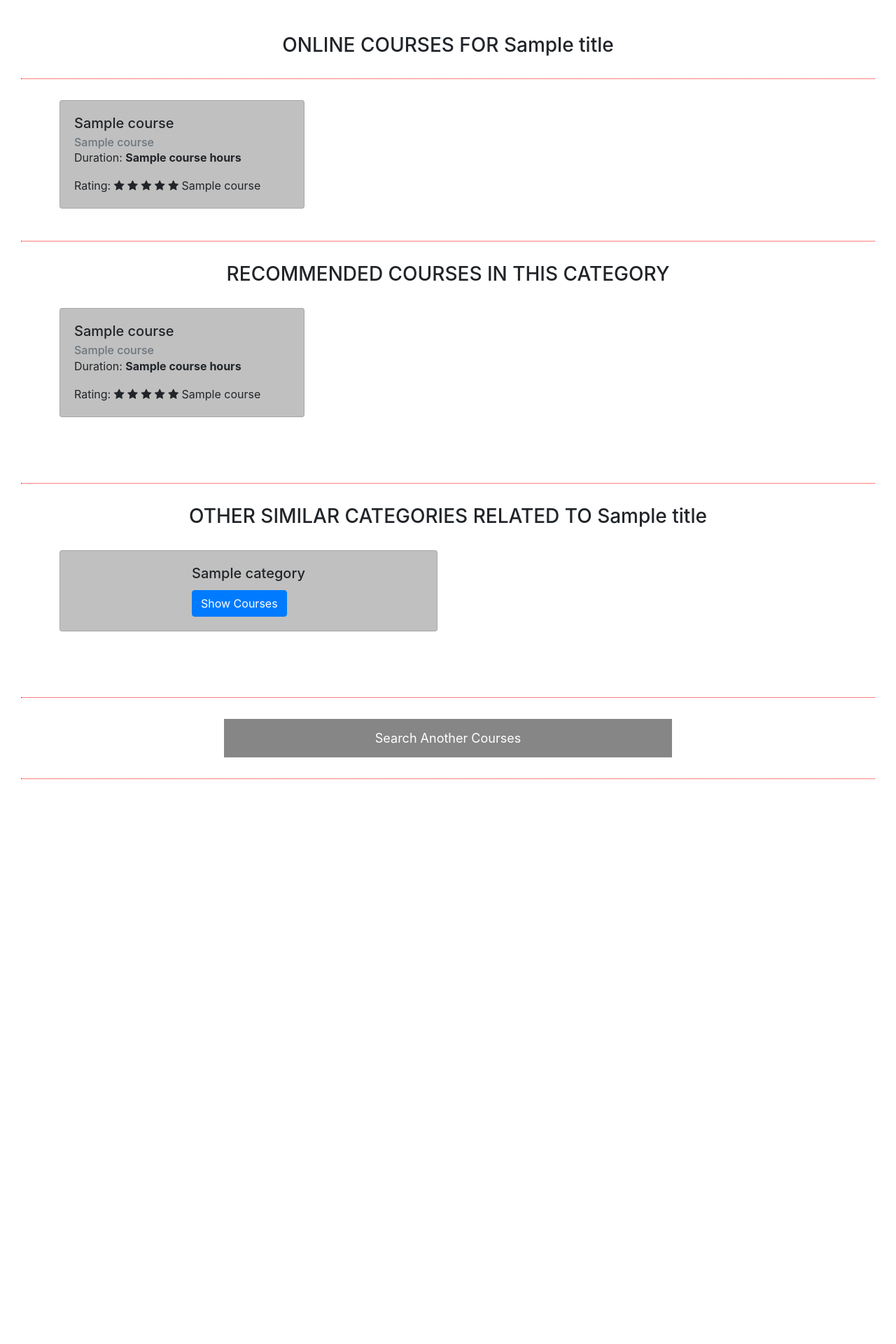
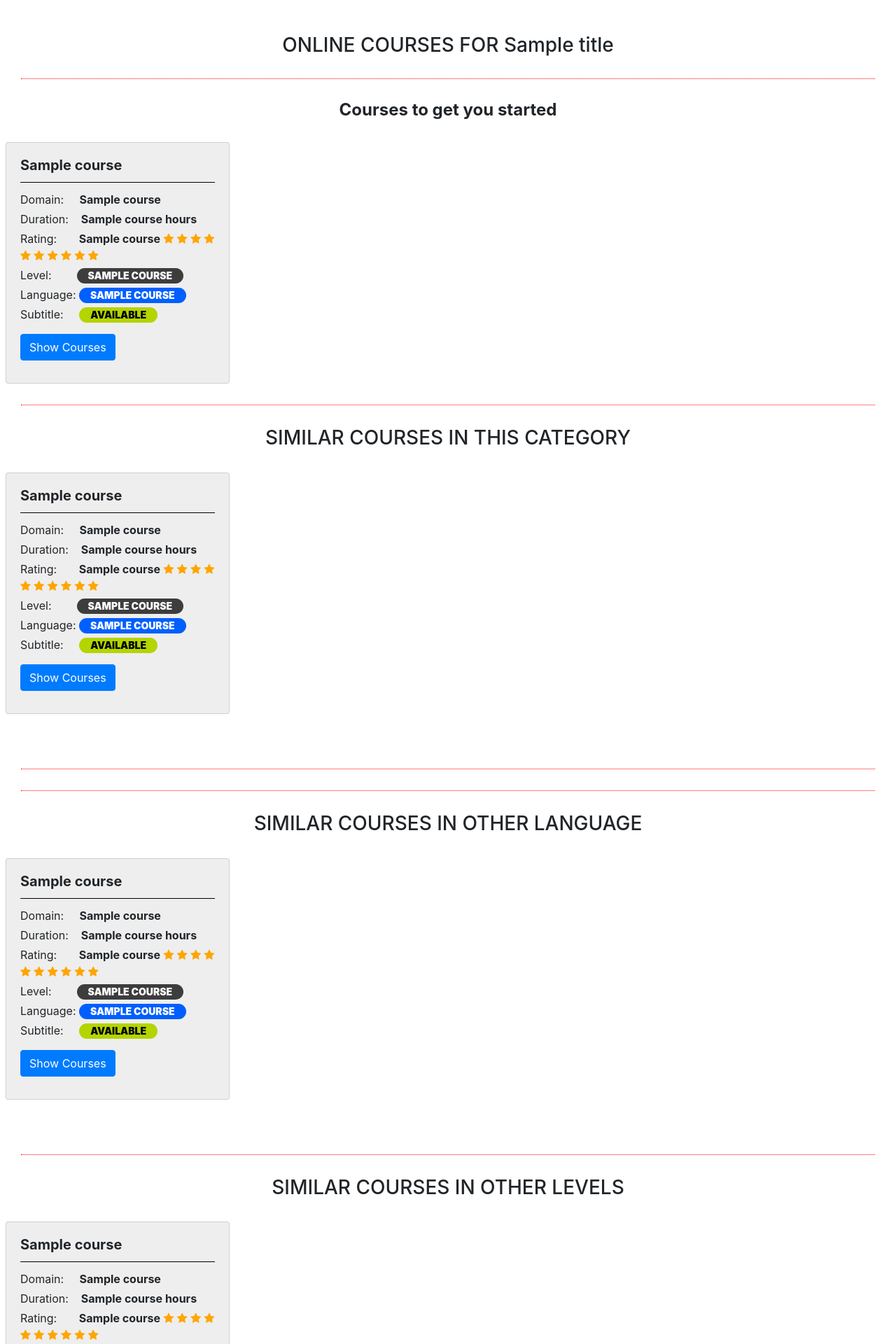
Before and after one commit to kudaleakshay/online-course-recommendation-service, a Flask app: template templates/home.html in a window 1280 px wide. Shown: the top 1920 px of the page at 70% size. Before the commit the page ends 1143 px from the top, so only its background shows below. Run offline with Flask 2, Linux system fonts and the light colour scheme; the template is opened without the code that fills it: most values are stand-ins (such as "Sample title", 1, 10 or a date in 2020); some libraries are stand-ins or nearby versions.

Commit message:
Add-Recommendation by language,level and rating Add- Horizontal Scrolling for cards Modify - DB credentials

```diff
--- a/app.py
+++ b/app.py
@@ -23,7 +23,11 @@ db_table = db['mysql_table']
 print(db_table)
 
 header_list = ['course_id', 'course_title', 'Category_1', 'Category_2', 'url', 'num_reviews', 'is_paid',
-               'price', 'num_subscribers', 'num_lectures', 'level', 'content_duration', 'published_timestamp', 'rating']
+               'price', 'num_subscribers', 'num_lectures', 'level', 'content_duration', 'published_timestamp', 'rating', 'language', 'is_subtitle']
+
+# header_list = ['course_id', 'course_title', 'Category_1', 'Category_2', 'url', 'num_reviews', 'is_paid',
+#                'price', 'num_subscribers', 'num_lectures', 'level', 'content_duration', 'published_timestamp', 'rating']
+
 
 mysql = MySQL(app)
 mysql.init_app(app)
@@ -114,6 +118,95 @@ def recommend_categorywise_courses():
         return render_template('home.html')
 
 
+@app.route('/suggestions', methods=['POST'])
+def suggest_courses():
+    input_details = request.form
+    input_course_id = input_details['selected_course']
+
+    conn = mysql.connect()
+    cur = conn.cursor()
+
+    sql_get_selected_course = f'select * from {db_table} where course_id = \'{input_course_id}\''
+
+    if cur.execute(sql_get_selected_course) > 0:
+        dataset = cur.fetchall()
+
+        print(type(dataset))
+        print(dataset[0][1])
+
+        title = dataset[0][1]
+        category = dataset[0][3]
+        level = dataset[0][10]
+        rating = dataset[0][13]
+        language = dataset[0][14]
+        is_subtitle = dataset[0][15]
+
+        print(category)
+        print(level)
+        print(rating)
+        print(language)
+        print(is_subtitle)
+
+        sql_get_similar_course = f'select * from {db_table} where Category_1 like \'%{category}%\' or Category_2 like \'%{category}%\''
+
+        if cur.execute(sql_get_similar_course) > 0:
+            course_dataset = cur.fetchall()
+            cur.close()
+
+            print(len(course_dataset))
+
+            course_df = pd.DataFrame(course_dataset, columns=header_list)
+            course_df = course_df.drop_duplicates()
+
+            other_languge_df = pd.DataFrame(
+                course_dataset, columns=header_list)
+            other_languge_df = course_df.drop_duplicates()
+
+            other_level_df = pd.DataFrame(course_dataset, columns=header_list)
+            other_level_df = course_df.drop_duplicates()
+
+            course_df.query(
+                f'language == \'{language}\' and is_subtitle == \'{is_subtitle}\' and level == \'{level}\'', inplace=True)
+
+            other_languge_df.query(
+                f'language != \'{language}\' and is_subtitle == \'{is_subtitle}\' and level == \'{level}\'', inplace=True)
+
+            other_level_df.query(
+                f'language != \'{language}\' and is_subtitle == \'{is_subtitle}\' and level != \'{level}\'', inplace=True)
+
+            print(len(course_df))
+            lower = rating - 1
+            upper = rating + 1
+            course_df.query(
+                f'rating > {lower}and rating < {upper}', inplace=True)
+            print(len(course_df))
+
+            if len(course_df) <= 2:
+                course_df = pd.DataFrame(course_dataset, columns=header_list)
+                course_df = course_df.drop_duplicates()
+                similar_courses = [tuple(course)
+                                   for course in course_df.values]
+                return render_template('home.html', title=title.upper(),
+                                       match_courses_data=similar_courses
+                                       )
+
+            similar_courses = [tuple(course) for course in course_df.values]
+            similar_courses_other_language = [
+                tuple(course) for course in other_languge_df.values]
+            similar_courses_other_levels = [
+                tuple(course) for course in other_level_df.values]
+
+            print(similar_courses_other_language)
+
+            return render_template('home.html', title=title.upper(),
+                                   match_courses_data=similar_courses,
+                                   similar_courses_other_language=similar_courses_other_language,
+                                   similar_courses_other_levels=similar_courses_other_levels
+                                   )
+
+    return render_template('home.html')
+
+
 def most_frequent(List):
     # return max(set(List), key=List.count)
     occurence_count = Counter(List)
--- a/db.yaml
+++ b/db.yaml
@@ -1,5 +1,5 @@
 mysql_host : 'aws-db.c870dqshvtvk.ap-south-1.rds.amazonaws.com'
 mysql_user : 'admin'
 mysql_password : 'rootadmin'
-mysql_database : 'dataset'
+mysql_database : 'dataset2'
 mysql_table : udemy_courses
--- a/static/style/recommendation.css
+++ b/static/style/recommendation.css
@@ -76,10 +76,70 @@ hr {
 }
 
 .card:hover {
-  background-color: #00608D !important;
+  background-color: #9e9e9e !important;
   color: white;
 }
 
-/* .checked {
+.suggestionContainer {
+  overflow-x: auto;
+  display: flex;
+}
+
+.suggestionContainer .card {
+  width: 20rem;
+  margin: 0 0.5rem;
+  flex-shrink: 0;
+}
+
+.badge {
+  padding: 0.25rem 1rem;
+  background: #005fff;
+  border-radius: 2rem;
+  color: #fff;
+  font-size: 0.875rem;
+  text-transform: uppercase;
+  font-weight: 900;
+}
+
+.badge-level{
+  background: #3d3d3d;
+}
+
+.badge-subtitle{
+  background: #b5d400;
+  color: #000;
+}
+
+
+.badge-Japanese{
+  background: orange;
+}
+
+.badge-Hindi{
+  background: black;
+}
+
+.badge-Spanish{
+  background: tomato;
+}
+
+.badge-English{
+  background: green;
+}
+
+.card hr {
+  border-top: 1px solid #000;
+  margin: 0.75rem 0;
+}
+
+.card p {
+  margin-bottom: 0.25rem;
+}
+
+.checked {
   color: orange;
-} */
+}
+
+.btn-primary {
+  margin: 0.75rem 0;
+}
--- a/templates/home.html
+++ b/templates/home.html
@@ -18,34 +18,53 @@
   <br><br>
   <h3 style="text-align:center;">ONLINE COURSES FOR {{title}}</h3>
   <hr>
-
-  <div class="container">
-    <div class="row hidden-md-up">
+  <h4 style="text-align:center;"><b>Courses to get you started</b></h4><br>
+  <div class="suggestionContainer">
     {% for course in match_courses_data %}
 
-      <div class="col-md-4" style="padding-bottom: 1rem;">
-        <div class="card" style="background-color:silver">
+    <div class="card" style="background-color:#EEE">
       <div class="card-body">
-            <h5 class="card-title">{{course[1]}}</h5>
-            <h6 class="card-subtitle text-muted">{{course[10]}}</h6>
+        <h5 class="card-title"><b>{{course[1]}}</b></h5>
+        <hr>
         <p class="card-text p-y-1">
-              Duration: <b>{{course[11]}} hours </b>
+          Domain: &nbsp;&nbsp;&nbsp;&nbsp;<b>{{course[3]}}</b>
         </p>
         <p class="card-text p-y-1">
-              Rating:
+          Duration:&nbsp;&nbsp;&nbsp;&nbsp;<b>{{course[11]}} hours </b>
+        </p>
+        <p class="card-text p-y-1">
+          Rating:&nbsp;&nbsp;&nbsp;&nbsp;&nbsp;&nbsp;
+          <b>{{course[13]}}</b>
+          {% for n in range((course[13])|int) %}
           <span class="fa fa-star checked"></span>
-              <span class="fa fa-star checked"></span>
-              <span class="fa fa-star checked"></span>
-              <span class="fa fa-star checked"></span>
-              <span class="fa fa-star checked"></span>
-              {{course[13]}}
+          {% endfor %}
         </p>
-          </div>
+        <p class="card-text p-y-1">
+          Level:&nbsp;&nbsp;&nbsp;&nbsp;&nbsp;&nbsp;&nbsp; <span class="badge badge-level">
+            {{course[10]}}</span>
+        </p>
+        <p class="card-text p-y-1">
+          Language: <span class="badge badge-{{course[14]}}"> {{course[14]}}</span>
+        </p>
+        <p class="card-text p-y-1">
+          Subtitle:&nbsp;&nbsp;&nbsp;&nbsp; <span class="badge badge-subtitle">
+            {% if match_courses_data %}
+            Available
+            {% else %}
+            Not Available
+            {% endif %}
+          </span>
+        </p>
+        <form action="/suggestions" method="post">
+          <input type="hidden" name="selected_course" value="{{course[0]|safe}}">
+          <button type=" submit" class="btn btn-primary" value="Submit" style="align-content: center;">Show
+            Courses</button>
+        </form>
       </div>
     </div>
     {% endfor %}
   </div>
-  </div>
+
 
   {% else %}
 
@@ -71,39 +90,164 @@
 
   {% if similar_courses %}
   <hr>
-  <h3 style="text-align:center;">RECOMMENDED COURSES IN THIS CATEGORY</h3></br>
+  <h3 style="text-align:center;">SIMILAR COURSES IN THIS CATEGORY</h3></br>
 
-  <div class="container">
-    <div class="row hidden-md-up">
+  <div class="suggestionContainer">
     {% for course in similar_courses %}
-
-      <div class="col-md-4" style="padding-bottom: 1rem;">
-        <div class="card" style="background-color:silver">
+    <div class="card" style="background-color:#EEE">
       <div class="card-body">
-            <h5 class="card-title">{{course[1]}}</h5>
-            <h6 class="card-subtitle text-muted">{{course[10]}}</h6>
+        <h5 class="card-title"><b>{{course[1]}}</b></h5>
+        <hr>
         <p class="card-text p-y-1">
-              Duration: <b>{{course[11]}} hours </b>
+          Domain: &nbsp;&nbsp;&nbsp;&nbsp;<b>{{course[3]}}</b>
         </p>
         <p class="card-text p-y-1">
-              Rating:
+          Duration:&nbsp;&nbsp;&nbsp;&nbsp;<b>{{course[11]}} hours </b>
+        </p>
+        <p class="card-text p-y-1">
+          Rating:&nbsp;&nbsp;&nbsp;&nbsp;&nbsp;&nbsp;
+          <b>{{course[13]}}</b>
+          {% for n in range((course[13])|int) %}
           <span class="fa fa-star checked"></span>
-              <span class="fa fa-star checked"></span>
-              <span class="fa fa-star checked"></span>
-              <span class="fa fa-star checked"></span>
-              <span class="fa fa-star checked"></span>
-              {{course[13]}}
+          {% endfor %}
         </p>
-          </div>
+        <p class="card-text p-y-1">
+          Level:&nbsp;&nbsp;&nbsp;&nbsp;&nbsp;&nbsp;&nbsp; <span class="badge badge-level">
+            {{course[10]}}</span>
+        </p>
+        <p class="card-text p-y-1">
+          Language: <span class="badge badge-{{course[14]}}"> {{course[14]}}</span>
+        </p>
+        <p class="card-text p-y-1">
+          Subtitle:&nbsp;&nbsp;&nbsp;&nbsp; <span class="badge badge-subtitle">
+            {% if match_courses_data %}
+            Available
+            {% else %}
+            Not Available
+            {% endif %}
+          </span>
+        </p>
+        <form action="/suggestions" method="post">
+          <input type="hidden" name="selected_course" value="{{course[0]|safe}}">
+          <button type=" submit" class="btn btn-primary" value="Submit" style="align-content: center;">Show
+            Courses</button>
+        </form>
       </div>
     </div>
     {% endfor %}
-    </div>
   </div>
   <br><br>
   <hr>
 
   {% endif %}
+
+
+  {% if similar_courses_other_language %}
+  <hr>
+  <h3 style="text-align:center;">SIMILAR COURSES IN OTHER LANGUAGE</h3></br>
+
+  <div class="suggestionContainer">
+    {% for course in similar_courses_other_language %}
+
+    <div class="card" style="background-color: #EEE">
+      <div class="card-body">
+        <h5 class="card-title"><b>{{course[1]}}</b></h5>
+        <hr>
+        <p class="card-text p-y-1">
+          Domain: &nbsp;&nbsp;&nbsp;&nbsp;<b>{{course[3]}}</b>
+        </p>
+        <p class="card-text p-y-1">
+          Duration:&nbsp;&nbsp;&nbsp;&nbsp;<b>{{course[11]}} hours </b>
+        </p>
+        <p class="card-text p-y-1">
+          Rating:&nbsp;&nbsp;&nbsp;&nbsp;&nbsp;&nbsp;
+          <b>{{course[13]}}</b>
+          {% for n in range((course[13])|int) %}
+          <span class="fa fa-star checked"></span>
+          {% endfor %}
+        </p>
+        <p class="card-text p-y-1">
+          Level:&nbsp;&nbsp;&nbsp;&nbsp;&nbsp;&nbsp;&nbsp; <span class="badge badge-level">
+            {{course[10]}}</span>
+        </p>
+        <p class="card-text p-y-1">
+          Language: <span class="badge badge-{{course[14]}}"> {{course[14]}}</span>
+        </p>
+        <p class="card-text p-y-1">
+          Subtitle:&nbsp;&nbsp;&nbsp;&nbsp; <span class="badge badge-subtitle">
+            {% if match_courses_data %}
+            Available
+            {% else %}
+            Not Available
+            {% endif %}
+          </span>
+        </p>
+        <form action="/suggestions" method="post">
+          <input type="hidden" name="selected_course" value="{{course[0]|safe}}">
+          <button type=" submit" class="btn btn-primary" value="Submit" style="align-content: center;">Show
+            Courses</button>
+        </form>
+      </div>
+    </div>
+    {% endfor %}
+  </div>
+  <br><br>
+
+  {% endif %}
+
+  {% if similar_courses_other_levels %}
+  <hr>
+  <h3 style="text-align:center;">SIMILAR COURSES IN OTHER LEVELS</h3></br>
+
+  <div class="suggestionContainer">
+    {% for course in similar_courses_other_levels %}
+
+    <div class="card" style="background-color: #EEE">
+      <div class="card-body">
+        <h5 class="card-title"><b>{{course[1]}}</b></h5>
+        <hr>
+        <p class="card-text p-y-1">
+          Domain: &nbsp;&nbsp;&nbsp;&nbsp;<b>{{course[3]}}</b>
+        </p>
+        <p class="card-text p-y-1">
+          Duration:&nbsp;&nbsp;&nbsp;&nbsp;<b>{{course[11]}} hours </b>
+        </p>
+        <p class="card-text p-y-1">
+          Rating:&nbsp;&nbsp;&nbsp;&nbsp;&nbsp;&nbsp;
+          <b>{{course[13]}}</b>
+          {% for n in range((course[13])|int) %}
+          <span class="fa fa-star checked"></span>
+          {% endfor %}
+        </p>
+        <p class="card-text p-y-1">
+          Level:&nbsp;&nbsp;&nbsp;&nbsp;&nbsp;&nbsp;&nbsp; <span class="badge badge-level">
+            {{course[10]}}</span>
+        </p>
+        <p class="card-text p-y-1">
+          Language: <span class="badge badge-{{course[14]}}"> {{course[14]}}</span>
+        </p>
+        <p class="card-text p-y-1">
+          Subtitle:&nbsp;&nbsp;&nbsp;&nbsp; <span class="badge badge-subtitle">
+            {% if match_courses_data %}
+            Available
+            {% else %}
+            Not Available
+            {% endif %}
+          </span>
+        </p>
+        <form action="/suggestions" method="post">
+          <input type="hidden" name="selected_course" value="{{course[0]|safe}}">
+          <button type=" submit" class="btn btn-primary" value="Submit" style="align-content: center;">Show
+            Courses</button>
+        </form>
+      </div>
+    </div>
+    {% endfor %}
+  </div>
+  <br><br>
+
+  {% endif %}
+
 
   {% if categories %}
 
```
Also changed, not shown: docker-compose.yml (line endings or trailing spaces), 1 other file. Lines whose indentation alone changed are shown as unchanged.
